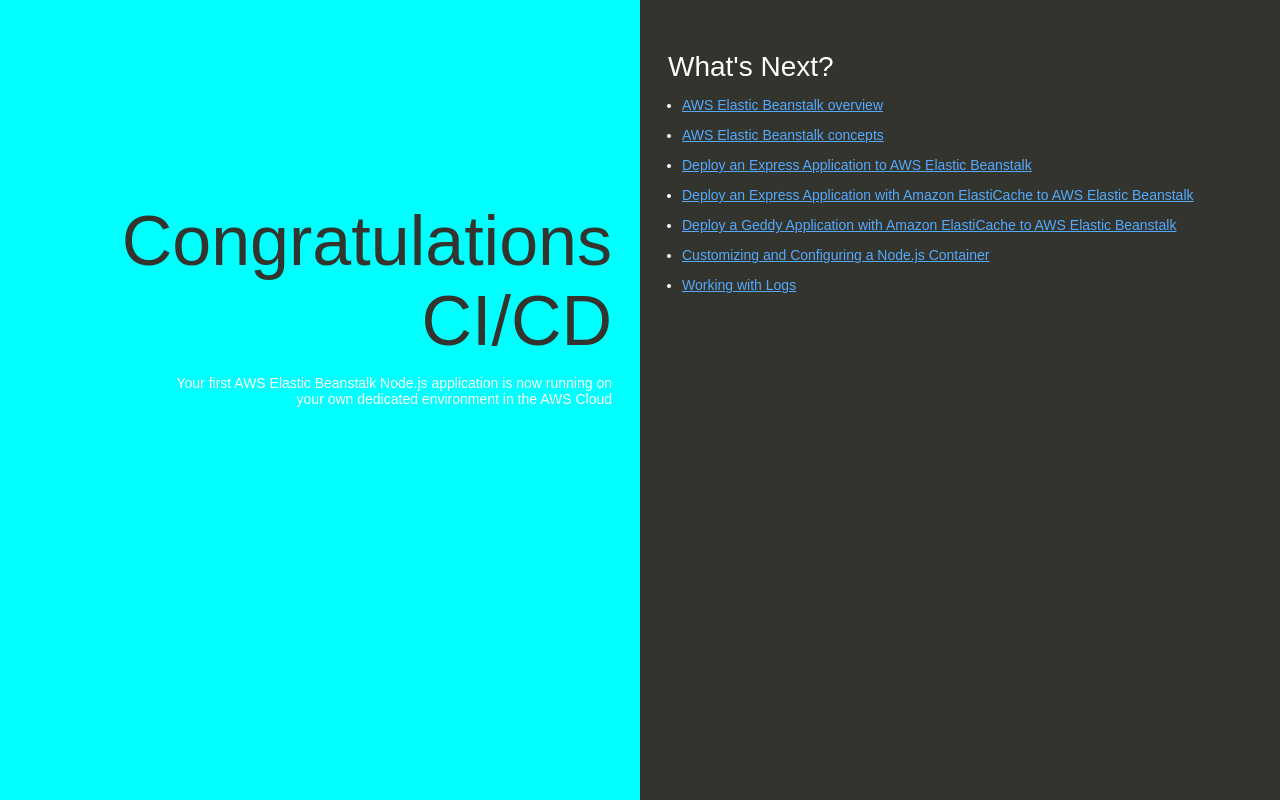
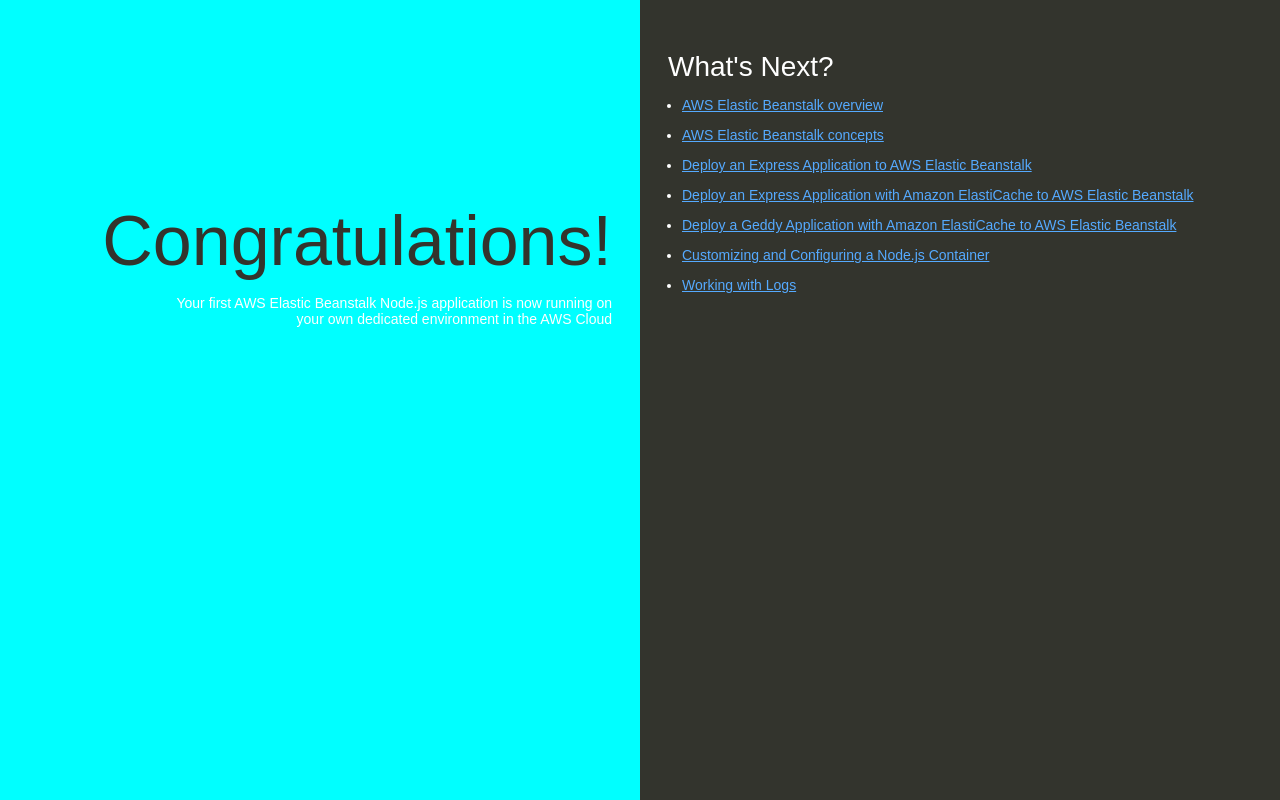
Before and after one commit to ghubant2002/my-nodejs-app, a website: page index.html in a window 1280 px wide. Drawn offline with Linux system fonts and the light colour scheme.

Commit message:
Fix heading text in index.html

```diff
--- a/index.html
+++ b/index.html
@@ -74,7 +74,7 @@
   </head>
   <body>
     <div class="textColumn">
-      <h1>Congratulations CI/CD</h1>
+      <h1>Congratulations!</h1>
       <p>Your first AWS Elastic Beanstalk Node.js application is now running on your own dedicated environment in the AWS Cloud</p>
     </div>
     <div class="linksColumn">
```
